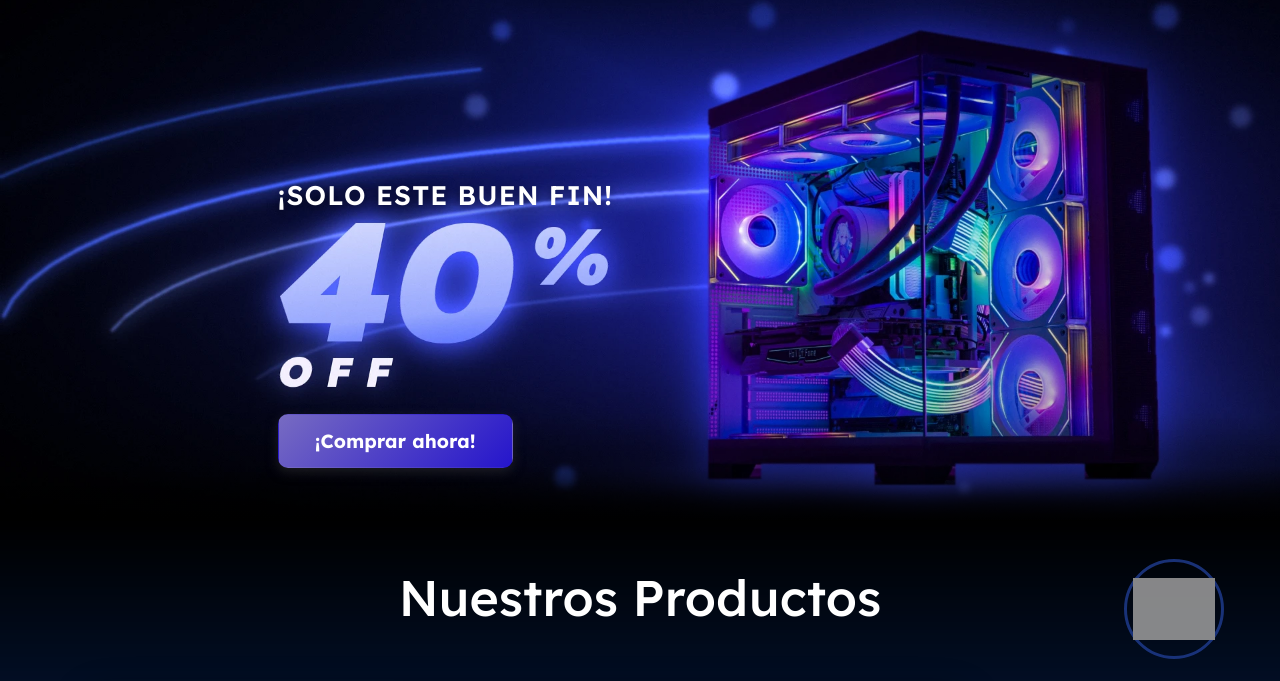
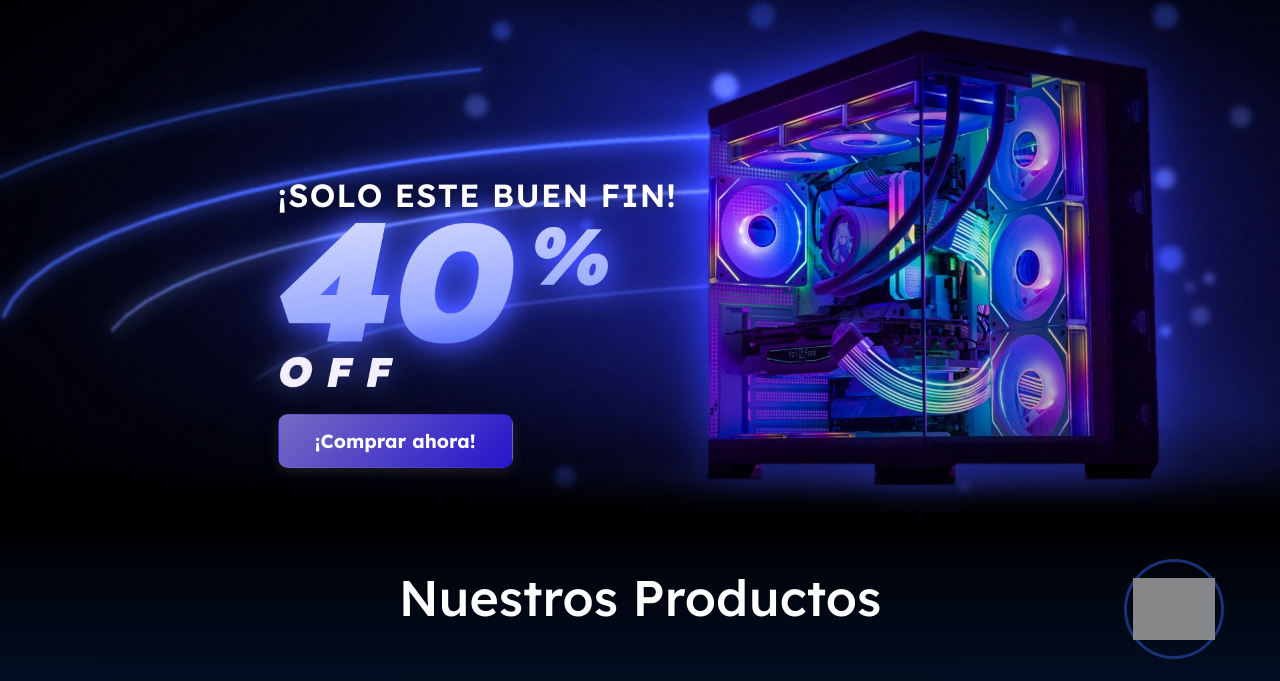
Before and after one commit to JesusPeralta0/Apex-Iron, a plain HTML site: page catalogo/index.html in a window 1280 px wide. Shown: the part 111-792 px from the top of the page. Drawn offline with nearby package versions, Linux system fonts and the light colour scheme; grey boxes are pictures that could not be loaded.

Commit message:
corrijo estilos de hero

```diff
--- a/catalogo/css/hero.css
+++ b/catalogo/css/hero.css
@@ -26,8 +26,8 @@
   margin: 0;
   font-family: "Lexend Deca", sans-serif;
   font-weight: 600;
-  font-size: 2.1vw;     /* escala con la pantalla */
-  line-height: 1.2;
+  font-size: 2.5vw;     /* escala con la pantalla */
+  line-height: 1;
   letter-spacing: 0.04em;
   color: #fff;
   text-shadow: 0 2px 12px rgba(0, 0, 0, 0.6);
```
